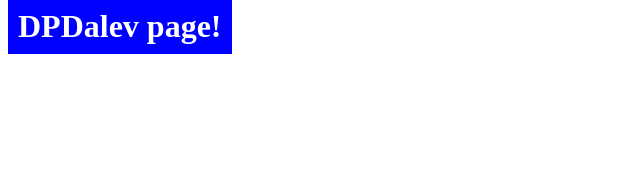
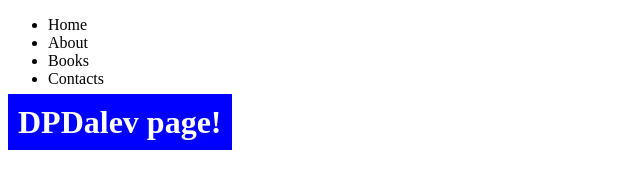
Before and after one commit to DPDalev/mypage, a plain HTML site: page index.html in a window 1280 px wide. Shown: the whole page, without its empty margins (0-640 px from the left). Drawn offline with Linux system fonts and the light colour scheme.

Commit message:
Header created

```diff
--- a/index.html
+++ b/index.html
@@ -2,10 +2,20 @@
 <html lang="en">
 <head>
     <meta charset="UTF-8">
-    <title>Dimitar P. Dalev</title>
+    <title>Dimitar P. Dalev - Official Web Site</title>
     <link rel='stylesheet' href='index.css'>
 </head>
 <body>
+    <header>
+        <nav>
+            <ul>
+                <li>Home</li>
+                <li>About</li>
+                <li>Books</li>
+                <li>Contacts</li>
+            </ul>
+        </nav>
+    </header>
     <h1>DPDalev page!</h1>
 </body>
 </html>
```
